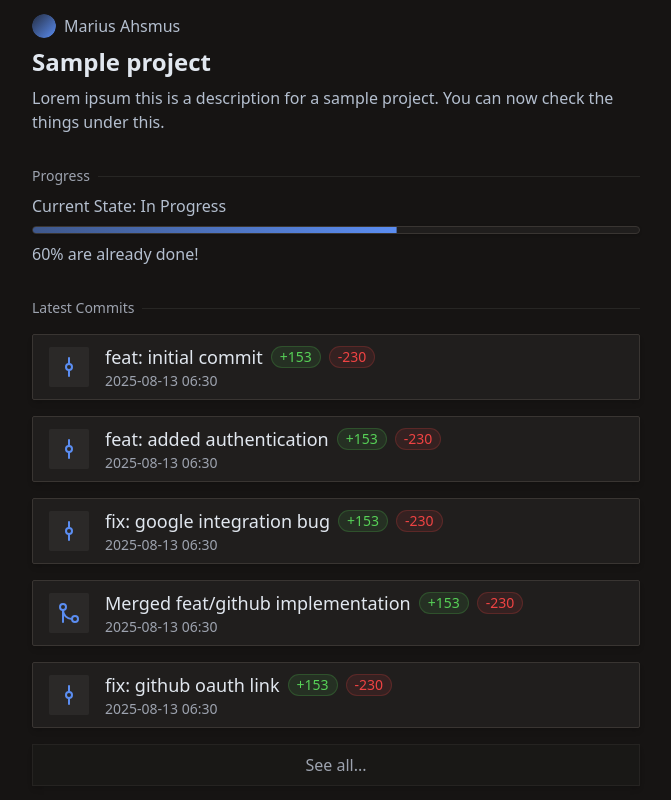
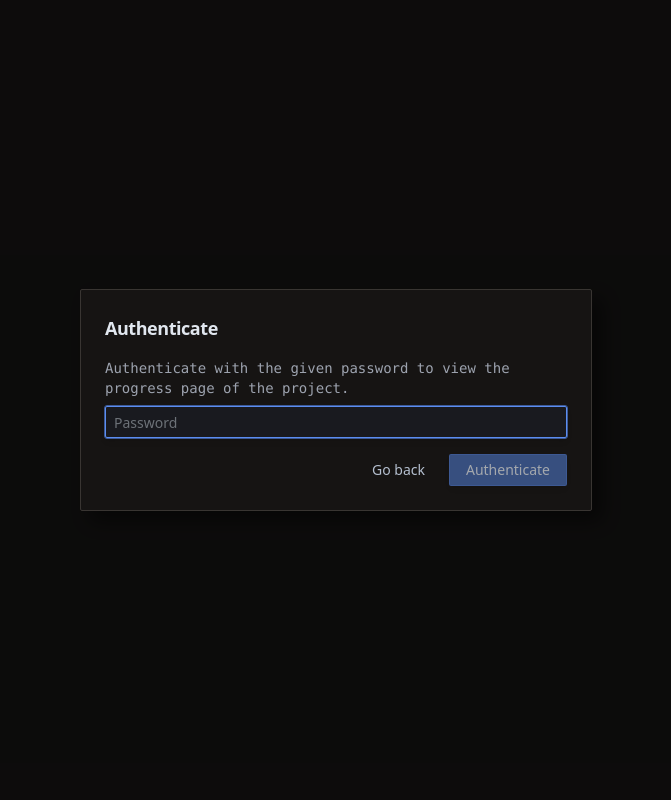
Before and after one commit to mvriu5/devsync, a Next.js app: page /1/1 in a window 1280 px wide. Shown: the whole page, without its empty margins (304-975 px from the left). Built offline with nearby package versions, Linux system fonts and the light colour scheme.

Commit message:
feat: authentication logic

```diff
--- a/src/app/[user]/[project]/page.tsx
+++ b/src/app/[user]/[project]/page.tsx
@@ -1,6 +1,14 @@
+"use client"
+
 import {Avatar, AvatarFallback, AvatarImage} from "@/components/ui/Avatar"
 import {CommitCard} from "@/components/CommitCard"
 import {ProgressBar} from "@/components/ui/Progressbar"
+import {useState} from "react"
+import {Dialog, DialogContent, DialogHeader, DialogTitle} from "@/components/ui/Dialog"
+import {Input} from "@/components/ui/Input"
+import { Button } from "@/components/ui/Button"
+import {verify} from "@/lib/hash"
+import {useMutation} from "@tanstack/react-query"
 
 interface ProjectPageProps {
     params: {
@@ -10,6 +18,73 @@ interface ProjectPageProps {
 }
 
 export default function ProjectPage({params}: ProjectPageProps) {
+    const [authenticated, setAuthenticated] = useState(false)
+    const [passwordInput, setPasswordInput] = useState("")
+    const [authError, setAuthError] = useState<string | null>("")
+
+    const { mutate: authenticate, isPending } = useMutation({
+        mutationFn: async (plainPassword: string) => {
+            setAuthError(null)
+
+            const user = await getUserByUsername(params.user)
+
+            const projects = await getProjectsByUserId(user.id)
+
+            const project = projects.find(p => p.slug === params.project)
+            if (!project) throw new Error("Project not found")
+
+            const ok = await verify(project.password, plainPassword)
+            if (!ok) throw new Error("Wrong password.")
+
+            return { user, project }
+        },
+        onSuccess: () => {
+            setAuthenticated(true)
+        },
+        onError: (err: unknown) => {
+            const message = err instanceof Error ? err.message : "Authentication failed."
+            setAuthError(message)
+        }
+    })
+
+    if (!authenticated) {
+        return (
+            <Dialog open={true}>
+                <DialogContent>
+                    <DialogHeader>
+                        <DialogTitle>{"Authenticate"}</DialogTitle>
+                    </DialogHeader>
+                    <div className={"flex flex-col gap-2"}>
+                        <p className={"font-mono text-sm text-tertiary"}>Authenticate with the given password to view the progress page of the project.</p>
+                        <Input
+                            type={"password"}
+                            value={passwordInput}
+                            onChange={(e) => setPasswordInput(e.target.value)}
+                            placeholder={"Password"}
+                            onKeyDown={(e) => {
+                                if (e.key === "Enter" && !isPending) authenticate(passwordInput)
+                            }}
+                        />
+                    </div>
+                    <div className={"flex items-center gap-2 justify-end"}>
+                        <Button
+                            variant={"ghost"}
+                        >
+                            Go back
+                        </Button>
+                        <Button
+                            variant={"brand"}
+                            onClick={() => authenticate(passwordInput)}
+                            disabled={!passwordInput || isPending}
+                        >
+                            {isPending ? "Authenticating..." : "Authenticate"}
+                        </Button>
+                    </div>
+                </DialogContent>
+            </Dialog>
+        )
+    }
+
     return (
         <div className={"flex flex-col w-full h-screen p-8 gap-8 items-center justify-center bg-background"}>
             <div className={"flex flex-col xl:w-1/2 justify-center gap-2"}>
--- a/src/database.ts
+++ b/src/database.ts
@@ -44,10 +44,10 @@ export const deleteProject = async (id: string) => {
         .returning()
 }
 
+
 export const getProjectsFromUser = async (userId: string): Promise<ProjectSelect[]> => {
     return db
         .select()
         .from(project)
         .where(eq(project.userId, userId))
-
 }
--- a/src/lib/auth.ts
+++ b/src/lib/auth.ts
@@ -25,7 +25,12 @@ export const auth = betterAuth({
             scope: ["repo", "user:email"],
             clientId: process.env.GITHUB_CLIENT_ID as string,
             clientSecret: process.env.GITHUB_CLIENT_SECRET as string,
-            redirectURI: "http://localhost:3000/api/auth/callback/github"
+            redirectURI: "http://localhost:3000/api/auth/callback/github",
+            mapProfileToUser: profile => {
+                return {
+                    name: profile.login
+                }
+            }
         }
     },
     session: {
```
